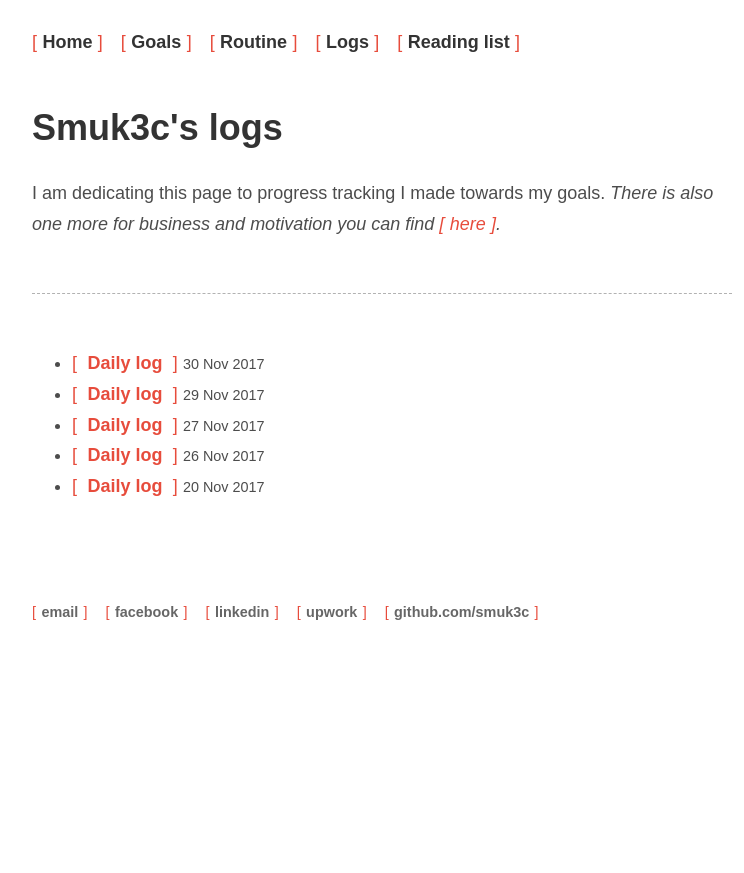
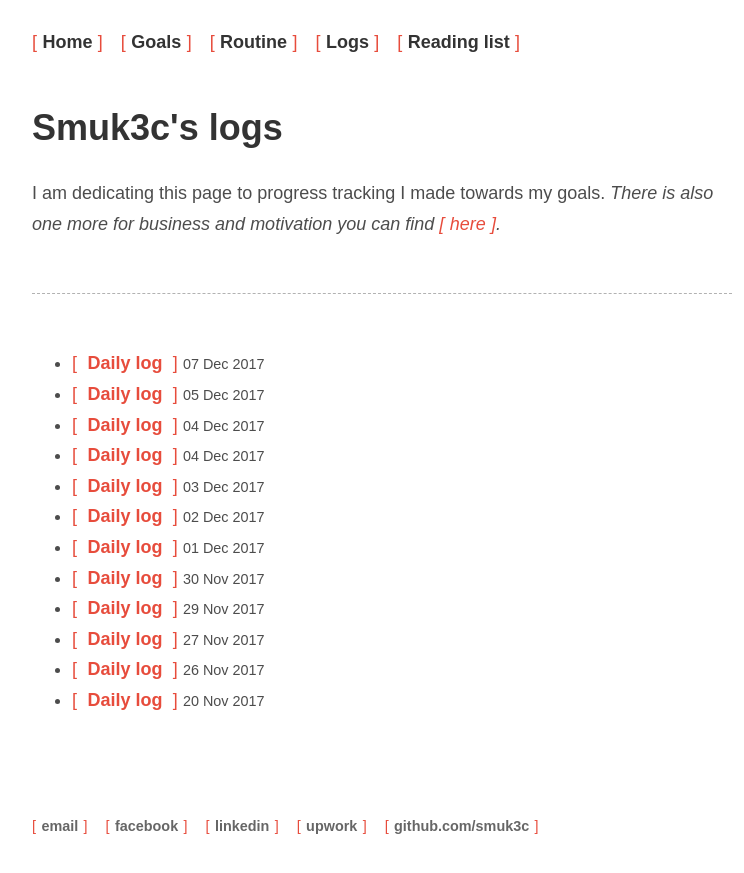
Before and after one commit to smuk3c/smuk3c.github.io, a Jekyll site: the page built from logs/index.html, in a window 1280 px wide. Shown: the top 873 px of the page, without its empty margins (258-1002 px from the left). Built offline with Jekyll 4.4.1, drawn with Linux system fonts in a browser that asks for light colours; nearby versions of some CDN libraries.

Commit message:
Updating logs

```diff
--- /dev/null
+++ b/_posts/2017-12-03-daily-log.md
@@ -0,0 +1,7 @@
+---
+layout: post
+title: "Daily log"
+date: 2017-12-03
+---
+
+* Half of the day freelancing
--- /dev/null
+++ b/_posts/2017-12-06-daily-log.md
@@ -0,0 +1,7 @@
+---
+layout: post
+title: "Daily log"
+date: 2017-12-04
+---
+
+* Didn't work a lot
```
Also changed, not shown: _posts/2017-12-01-daily-log.md (added, +12 -0 lines), _posts/2017-12-02-daily-log.md (added, +8 -0 lines), _posts/2017-12-04-daily-log.md (added, +15 -0 lines), _posts/2017-12-05-daily-log.md (added, +10 -0 lines), _posts/2017-12-07-daily-log.md (added, +8 -0 lines), goals/index.md (+5 -5 lines).
